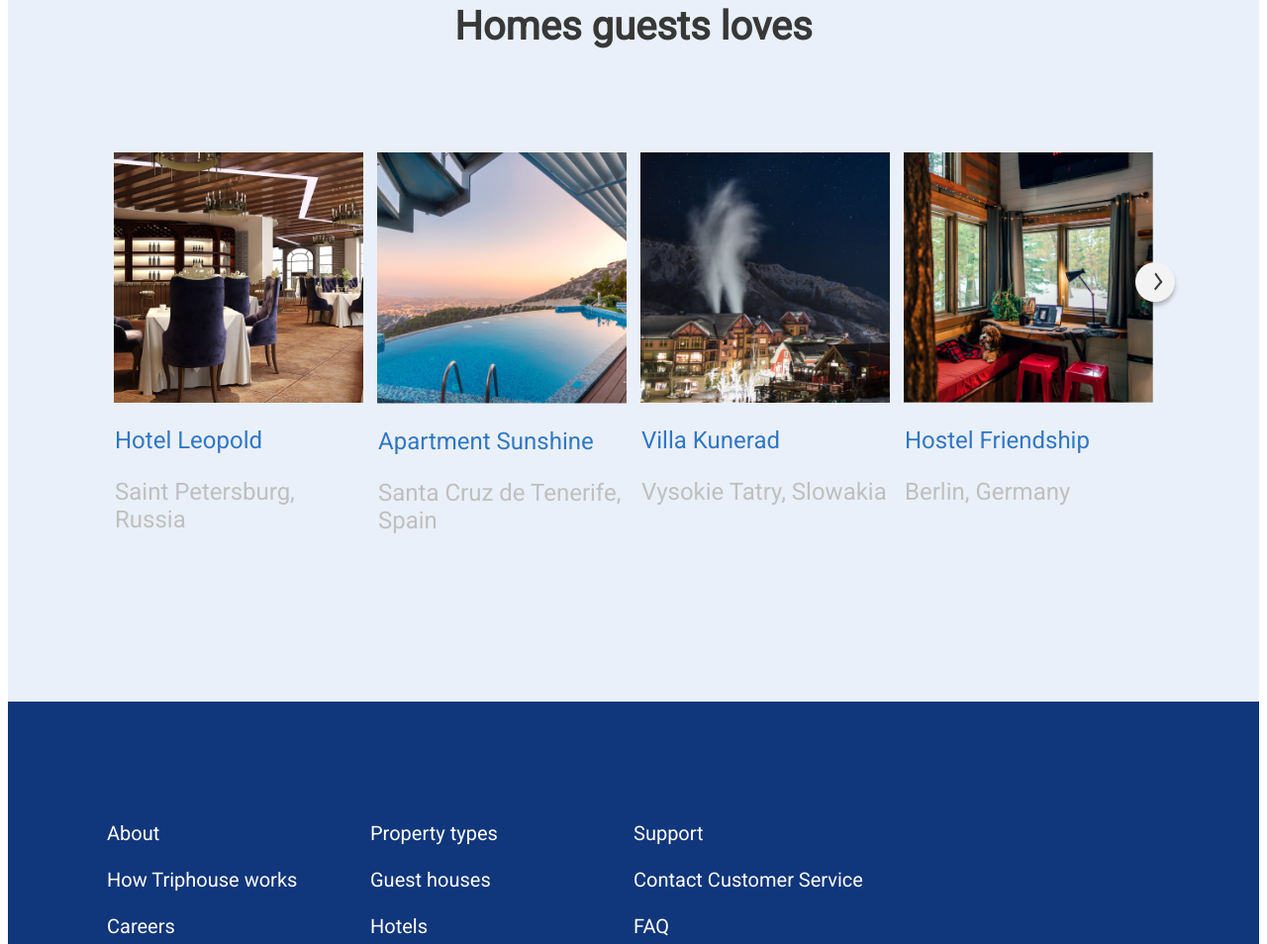
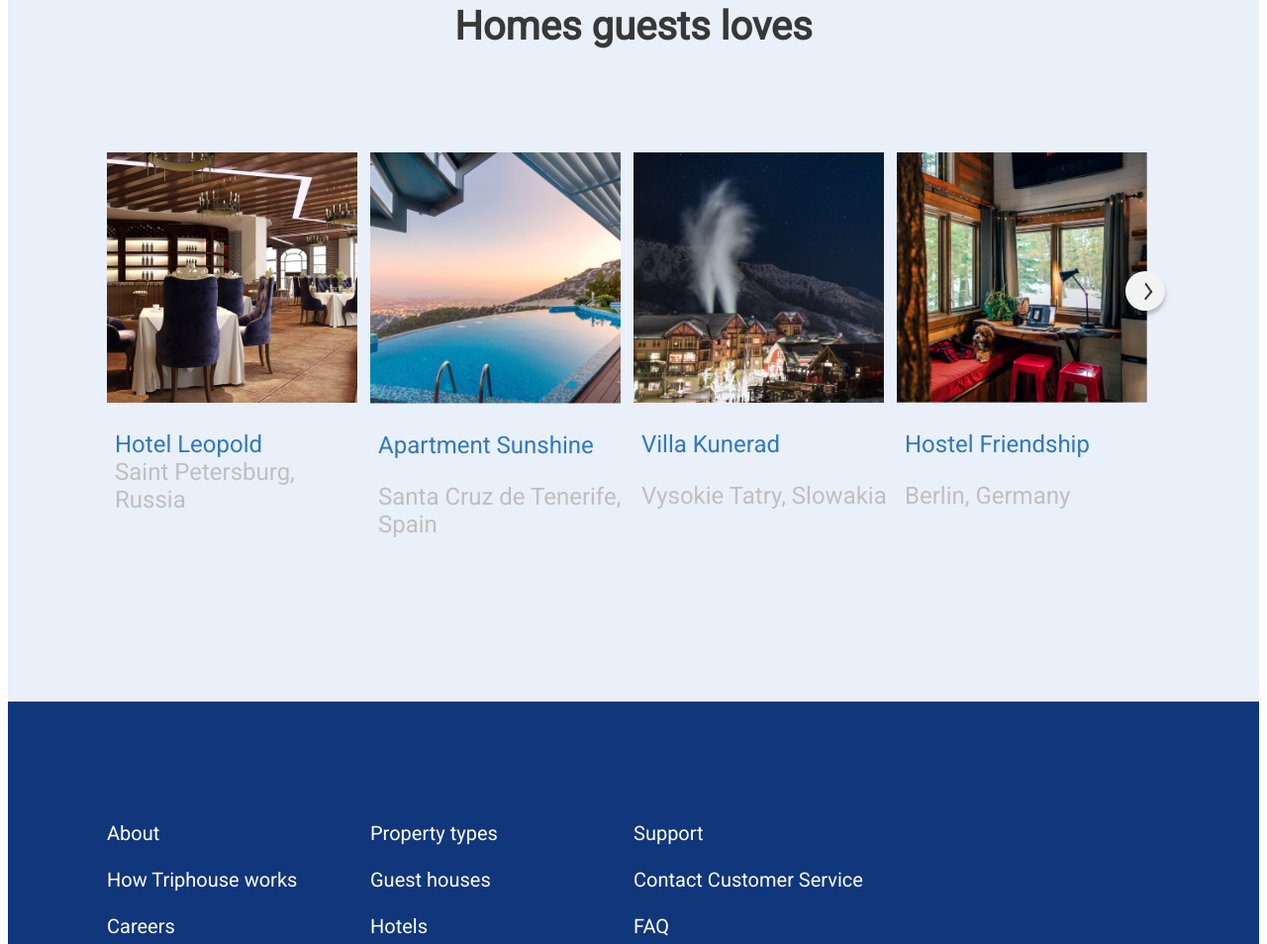
Before and after one commit to korolilya01/if-html, a website: page index.html in a window 1280 px wide. Shown: the part 1659-2613 px from the top of the page at 99% size. Drawn offline with Linux system fonts and the light colour scheme.

Commit message:
fixed arrow for carusel

```diff
--- a/index.html
+++ b/index.html
@@ -511,29 +511,48 @@
         <h2 class="title">Homes guests loves</h2>
         <div class="list homes__list">
           <div class="homes__item col-lg-3 col-md-2 col-sm-2 col-xs-3">
-            <img src="./img/hotel_leopold.png" alt="Hotel Leopold" />
-            <a class="homes__text hostel-name" href="#">Hotel Leopold</a>
-            <p class="homes__text hostel-location">Saint Petersburg, Russia</p>
+            <div class="item-first">
+              <img src="./img/hotel_leopold.png" alt="Hotel Leopold" />
+              <a class="homes__text hostel-name" href="#">Hotel Leopold</a>
+              <p class="homes__text hostel-location">
+                Saint Petersburg, Russia
+              </p>
+            </div>
           </div>
           <div class="homes__item col-lg-3 col-md-2 col-sm-2 col-xs-3">
-            <img src="./img/apartment_sunshine.png" alt="Apartment Sunshine" />
+            <div class="item-second">
+              <img
+                src="./img/apartment_sunshine.png"
+                alt="Apartment Sunshine"
+              />
+              <div class="circle">
+                <div class="arrows"></div>
+              </div>
+            </div>
             <a class="homes__text hostel-name" href="#">Apartment Sunshine</a>
             <p class="homes__text hostel-location">
               Santa Cruz de Tenerife, Spain
             </p>
           </div>
           <div class="homes__item col-lg-3 col-md-2">
-            <img src="./img/villa_kunerad.png" alt="Villa Kunerad" />
+            <div class="item-third">
+              <img src="./img/villa_kunerad.png" alt="Villa Kunerad" />
+              <div class="circle">
+                <div class="arrows"></div>
+              </div>
+            </div>
             <a class="homes__text hostel-name" href="#">Villa Kunerad</a>
             <p class="homes__text hostel-location">Vysokie Tatry, Slowakia</p>
           </div>
           <div class="homes__item col-lg-3">
-            <img src="./img/hostel_friendship.png" alt="Hostel Friendship" />
+            <div class="item-fourth">
+              <img src="./img/hostel_friendship.png" alt="Hostel Friendship" />
+              <div class="circle">
+                <div class="arrows"></div>
+              </div>
+            </div>
             <a class="homes__text hostel-name" href="#">Hostel Friendship</a>
             <p class="homes__text hostel-location">Berlin, Germany</p>
-          </div>
-          <div class="circle">
-            <div class="arrows"></div>
           </div>
         </div>
       </div>
--- a/styles/responsive.css
+++ b/styles/responsive.css
@@ -106,10 +106,12 @@
     font-size: 18px;
     margin-bottom: 8px;
   }
+  .item-third {
+    position: relative;
+  }
   .circle {
     width: 36px;
     height: 36px;
-    right: 85px;
     position: absolute;
   }
 }
@@ -172,10 +174,13 @@
     line-height: 14px;
     margin-bottom: 8px;
   }
+  .item-second {
+    position: relative;
+  }
   .circle {
     width: 32px;
     height: 32px;
-    right: 110px;
+    position: absolute;
   }
   .footer__list {
     display: flex;
@@ -249,13 +254,4 @@
     font-size: 12px;
     margin-bottom: 4px;
   }
-  .circle {
-    right: 60px;
-  }
 }
-
-@media (max-width: 360px) {
-  .circle {
-    right: 5px;
-  }
-}
--- a/styles/styles.css
+++ b/styles/styles.css
@@ -26,6 +26,7 @@
   padding: 120px 100px;
   max-width: 1440px;
 }
+
 p {
   margin: 0;
 }
@@ -270,8 +271,11 @@ p {
   background-color: #eaf0f9;
 }
 .homes__list {
-    position: relative;
+    display: flex;
+    margin-right: 0;
+    z-index: 0.5;
 }
+
 .homes__item {
   height: 435px;
   display: flex;
@@ -279,10 +283,15 @@ p {
   justify-content: start;
   align-items: center;
 }
+
+.item-fourth {
+    position: relative;
+}
 img {
   margin-bottom: 24px;
   width: 95%;
 }
+
 .homes__text {
   padding-left: 8px;
   width: 100%;
@@ -307,10 +316,11 @@ img {
   height: 40px;
   border-radius: 50%;
   background: #f3f3f4;
-  right: -15px;
-  top: calc(30% - var(--circle-height) / 2);
+  right: -5px;
+    z-index: 1;
+  top: calc(50% - var(--circle-height) / 2);
   box-shadow: 0 4px 4px rgba(0, 0, 0, 0.25);
-  position: absolute;
+  position:absolute;
 }
 .arrows {
   width: var(--arrow-width);
```
